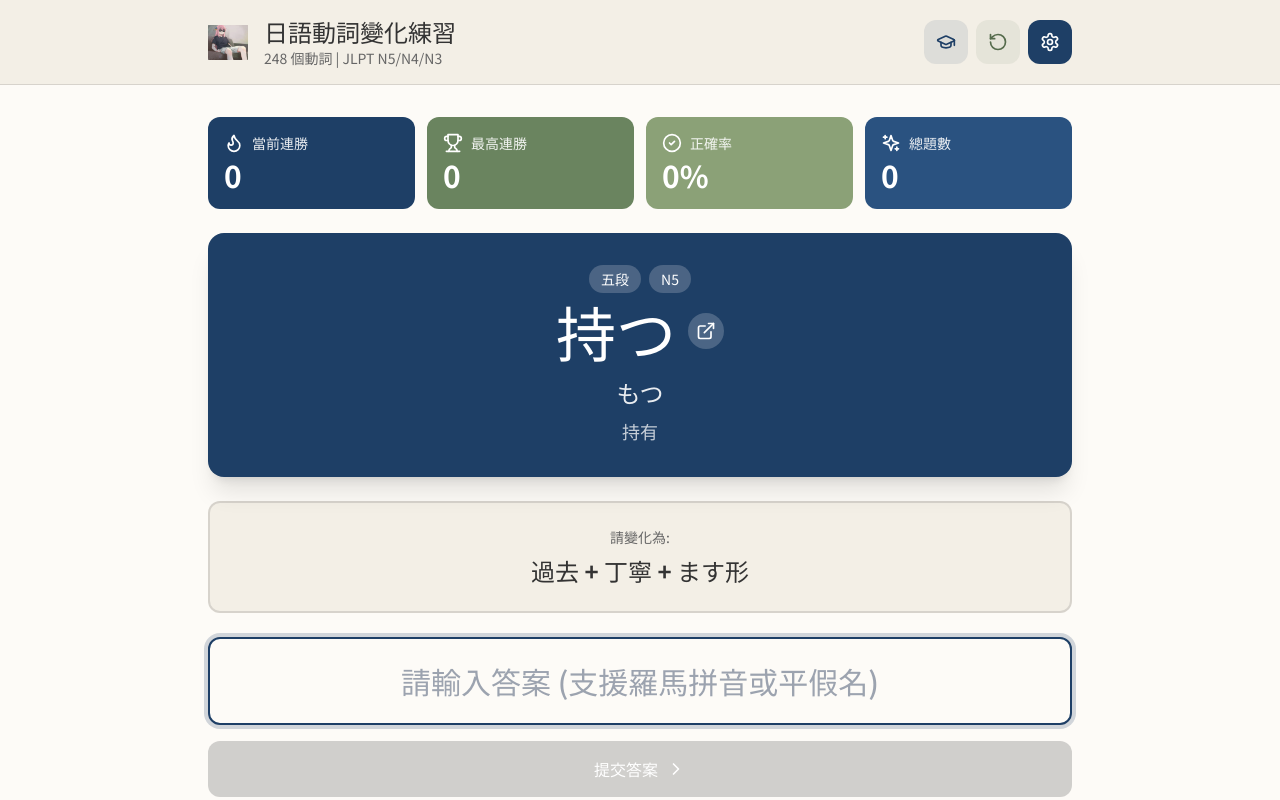
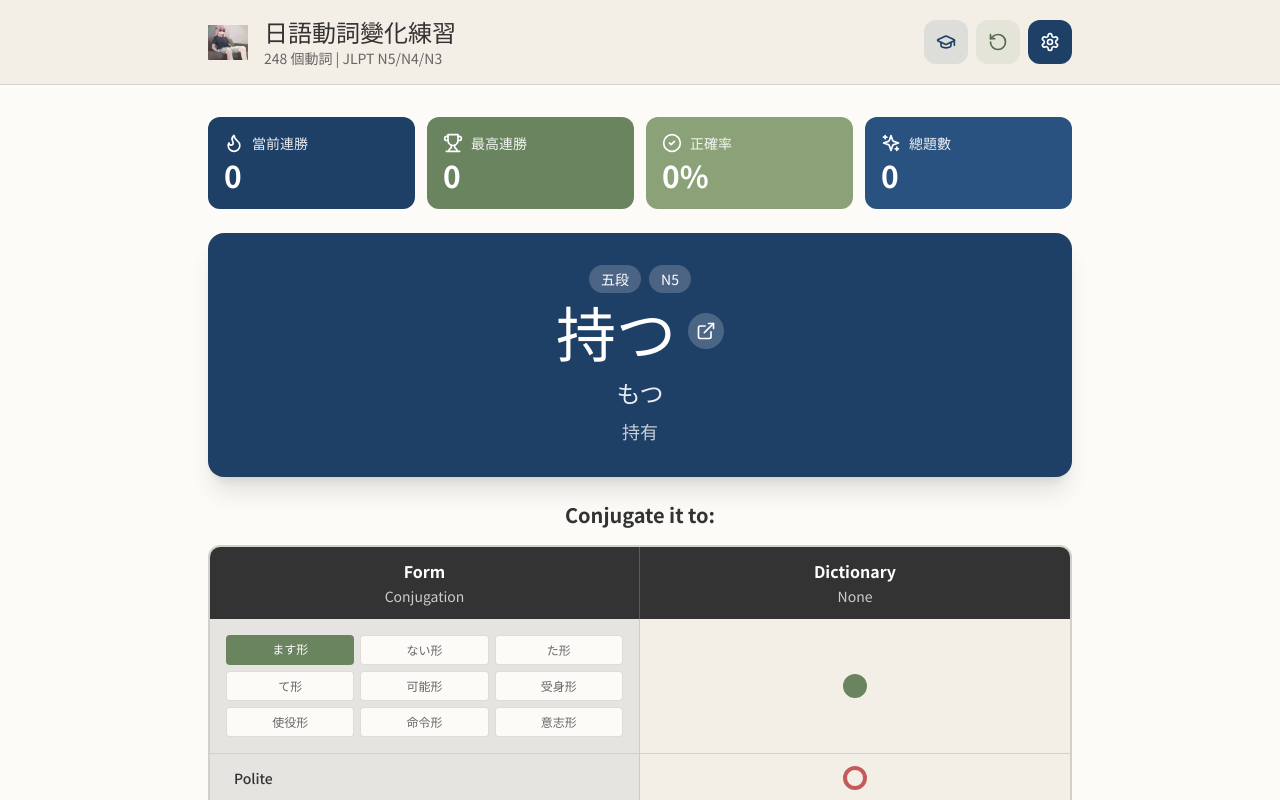
Before and after one commit to HeyLoon/jp-verb-practice, a React (Vite) app: page / in a window 1280 px wide. Shown: the top 800 px of the page. Built offline with nearby package versions, Linux system fonts and the light colour scheme.

Commit message:
made question better

```diff
--- a/src/App.jsx
+++ b/src/App.jsx
@@ -651,6 +651,116 @@ function StatsBar({ currentStreak, maxStreak, totalCorrect, totalAttempts }) {
   );
 }
 
+// === 元件: 題目表格顯示器 (僅用於顯示題目要求) ===
+function QuestionTable({ question }) {
+  // 計算哪些選項應該被標記為綠色（被選中的狀態）
+  const isFormSelected = (form) => {
+    return question.form === form;
+  };
+
+  const isModifierSelected = (modifier) => {
+    return question.modifiers && question.modifiers[modifier];
+  };
+
+  // 所有可用的基本形式
+  const allForms = [
+    CONJUGATION_FORMS.POLITE,
+    CONJUGATION_FORMS.NEGATIVE,
+    CONJUGATION_FORMS.PAST,
+    CONJUGATION_FORMS.TE_FORM,
+    CONJUGATION_FORMS.POTENTIAL,
+    CONJUGATION_FORMS.PASSIVE,
+    CONJUGATION_FORMS.CAUSATIVE,
+    CONJUGATION_FORMS.IMPERATIVE,
+    CONJUGATION_FORMS.VOLITIONAL,
+  ];
+
+  // 修飾詞選項
+  const modifiers = [
+    { key: 'polite', label: 'Polite' },
+    { key: 'negative', label: 'Negative' },
+    { key: 'past', label: 'Past' },
+  ];
+
+  return (
+    <div className="space-y-4">
+      {/* 提示文字 */}
+      <div className="text-center">
+        <div className="text-xl font-bold text-sumi">Conjugate it to:</div>
+      </div>
+
+      {/* 表格 */}
+      <div className="bg-sumi-light/10 rounded-xl overflow-hidden border-2 border-sumi-light/20">
+        {/* 表頭 */}
+        <div className="grid grid-cols-2 bg-sumi text-white">
+          <div className="px-6 py-3 text-center font-semibold border-r border-white/20">
+            Form<br/><span className="text-sm font-normal opacity-75">Conjugation</span>
+          </div>
+          <div className="px-6 py-3 text-center font-semibold">
+            Dictionary<br/><span className="text-sm font-normal opacity-75">None</span>
+          </div>
+        </div>
+
+        {/* 表格內容 */}
+        <div>
+          {/* Form 行 - 基本變化形式 */}
+          <div className="grid grid-cols-2 border-b border-sumi-light/20">
+            <div className="px-4 py-4 bg-sumi-light/5 border-r border-sumi-light/20">
+              <div className="grid grid-cols-3 gap-1.5">
+                {allForms.map(form => {
+                  const selected = isFormSelected(form);
+                  return (
+                    <div
+                      key={form}
+                      className={`px-2 py-1.5 rounded text-xs font-medium text-center ${
+                        selected
+                          ? 'bg-matcha text-white'
+                          : 'bg-washi border border-sumi-light/20 text-sumi-light'
+                      }`}
+                    >
+                      {FORM_NAMES[form]}
+                    </div>
+                  );
+                })}
+              </div>
+            </div>
+            <div className="px-6 py-4 flex items-center justify-center bg-washi-dark">
+              <div
+                className={`w-6 h-6 rounded-full border-4 ${
+                  allForms.some(f => isFormSelected(f))
+                    ? 'bg-matcha border-matcha'
+                    : 'border-akane bg-transparent'
+                }`}
+              />
+            </div>
+          </div>
+
+          {/* Dictionary (Modifiers) 行 */}
+          {modifiers.map(modifier => {
+            const selected = isModifierSelected(modifier.key);
+            return (
+              <div key={modifier.key} className="grid grid-cols-2 border-b last:border-b-0 border-sumi-light/20">
+                <div className="px-6 py-3 bg-sumi-light/5 border-r border-sumi-light/20 flex items-center">
+                  <span className="text-sumi font-medium text-sm">{modifier.label}</span>
+                </div>
+                <div className="px-6 py-3 flex items-center justify-center bg-washi-dark">
+                  <div
+                    className={`w-6 h-6 rounded-full border-4 ${
+                      selected
+                        ? 'bg-matcha border-matcha'
+                        : 'border-akane bg-transparent'
+                    }`}
+                  />
+                </div>
+              </div>
+            );
+          })}
+        </div>
+      </div>
+    </div>
+  );
+}
+
 // === 元件: 模式 A - 執行變化 ===
 function PerformMode({ question, onSubmit, onNext, feedback, userAnswer, voiceAvailable }) {
   const [inputValue, setInputValue] = useState('');
@@ -757,15 +867,8 @@ function PerformMode({ question, onSubmit, onNext, feedback, userAnswer, voiceAv
         </div>
       </div>
 
-      {/* 問題說明 */}
-      <div className="bg-washi-dark rounded-xl p-6 border-2 border-sumi-light/20">
-        <div className="text-center">
-          <div className="text-sm text-sumi-light mb-2">請變化為:</div>
-          <div className="text-2xl font-bold text-sumi">
-            {getQuestionDescription(question.form, question.modifiers)}
-          </div>
-        </div>
-      </div>
+      {/* 問題表格 */}
+      <QuestionTable question={question} />
 
       {/* 輸入區域 */}
       <form onSubmit={handleSubmit} className="space-y-4">
@@ -868,6 +971,123 @@ function PerformMode({ question, onSubmit, onNext, feedback, userAnswer, voiceAv
   );
 }
 
+// === 元件: 互動式選擇表格 (用於 RecognizeMode) ===
+function InteractiveQuestionTable({ selectedTags, onTagToggle, disabled }) {
+  // 所有可用的基本形式
+  const allForms = [
+    CONJUGATION_FORMS.POLITE,
+    CONJUGATION_FORMS.NEGATIVE,
+    CONJUGATION_FORMS.PAST,
+    CONJUGATION_FORMS.TE_FORM,
+    CONJUGATION_FORMS.POTENTIAL,
+    CONJUGATION_FORMS.PASSIVE,
+    CONJUGATION_FORMS.CAUSATIVE,
+    CONJUGATION_FORMS.IMPERATIVE,
+    CONJUGATION_FORMS.VOLITIONAL,
+  ];
+
+  // 修飾詞選項
+  const modifiers = [
+    { key: 'polite', label: 'Polite' },
+    { key: 'negative', label: 'Negative' },
+    { key: 'past', label: 'Past' },
+  ];
+
+  // 判斷某個修飾詞是否應該被禁用
+  const isModifierDisabled = (modifierKey) => {
+    if (modifierKey === 'negative') return selectedTags.form === CONJUGATION_FORMS.NEGATIVE;
+    if (modifierKey === 'polite') return selectedTags.form === CONJUGATION_FORMS.POLITE;
+    if (modifierKey === 'past') return selectedTags.form === CONJUGATION_FORMS.PAST;
+    return false;
+  };
+
+  return (
+    <div className="space-y-4">
+      {/* 提示文字 */}
+      <div className="text-center">
+        <div className="text-xl font-bold text-sumi">Conjugate it to:</div>
+      </div>
+
+      {/* 表格 */}
+      <div className="bg-sumi-light/10 rounded-xl overflow-hidden border-2 border-sumi-light/20">
+        {/* 表頭 */}
+        <div className="grid grid-cols-2 bg-sumi text-white">
+          <div className="px-6 py-3 text-center font-semibold border-r border-white/20">
+            Form<br/><span className="text-sm font-normal opacity-75">Conjugation</span>
+          </div>
+          <div className="px-6 py-3 text-center font-semibold">
+            Dictionary<br/><span className="text-sm font-normal opacity-75">None</span>
+          </div>
+        </div>
+
+        {/* 表格內容 */}
+        <div>
+          {/* Form 行 - 基本變化形式 */}
+          <div className="grid grid-cols-2 border-b border-sumi-light/20">
+            <div className="px-4 py-4 bg-sumi-light/5 border-r border-sumi-light/20">
+              <div className="grid grid-cols-3 gap-1.5">
+                {allForms.map(form => {
+                  const selected = selectedTags.form === form;
+                  return (
+                    <button
+                      key={form}
+                      onClick={() => !disabled && onTagToggle('form', form)}
+                      disabled={disabled}
+                      className={`px-2 py-1.5 rounded text-xs font-medium text-center transition-all ${
+                        selected
+                          ? 'bg-matcha text-white'
+                          : 'bg-washi border border-sumi-light/20 text-sumi hover:border-matcha'
+                      } ${disabled ? 'cursor-not-allowed opacity-60' : 'cursor-pointer'}`}
+                    >
+                      {FORM_NAMES[form]}
+                    </button>
+                  );
+                })}
+              </div>
+            </div>
+            <div className="px-6 py-4 flex items-center justify-center bg-washi-dark">
+              <div
+                className={`w-6 h-6 rounded-full border-4 ${
+                  selectedTags.form
+                    ? 'bg-matcha border-matcha'
+                    : 'border-akane bg-transparent'
+                }`}
+              />
+            </div>
+          </div>
+
+          {/* Dictionary (Modifiers) 行 */}
+          {modifiers.map(modifier => {
+            const selected = selectedTags[modifier.key];
+            const modDisabled = isModifierDisabled(modifier.key);
+            return (
+              <div key={modifier.key} className="grid grid-cols-2 border-b last:border-b-0 border-sumi-light/20">
+                <div className="px-6 py-3 bg-sumi-light/5 border-r border-sumi-light/20 flex items-center">
+                  <span className="text-sumi font-medium text-sm">{modifier.label}</span>
+                </div>
+                <div className="px-6 py-3 flex items-center justify-center bg-washi-dark">
+                  <button
+                    onClick={() => !disabled && !modDisabled && onTagToggle('modifier', modifier.key)}
+                    disabled={disabled || modDisabled}
+                    className={`w-6 h-6 rounded-full border-4 transition-all ${
+                      modDisabled
+                        ? 'border-sumi-light/20 bg-sumi-light/10 cursor-not-allowed'
+                        : selected
+                          ? 'bg-matcha border-matcha cursor-pointer'
+                          : 'border-akane bg-transparent cursor-pointer hover:border-akane-dark'
+                    } ${disabled && !modDisabled ? 'cursor-not-allowed opacity-60' : ''}`}
+                    title={modDisabled ? `${FORM_NAMES[selectedTags.form]}已包含${modifier.label}` : ''}
+                  />
+                </div>
+              </div>
+            );
+          })}
+        </div>
+      </div>
+    </div>
+  );
+}
+
 // === 元件: 模式 B - 識別變化 ===
 function RecognizeMode({ question, onSubmit, onNext, feedback, voiceAvailable }) {
   const [selectedTags, setSelectedTags] = useState({
@@ -909,8 +1129,6 @@ function RecognizeMode({ question, onSubmit, onNext, feedback, voiceAvailable })
     return () => window.removeEventListener('keydown', handleKeyPress);
   }, [feedback, onNext]);
 
-  const allForms = Object.values(CONJUGATION_FORMS);
-
   const handleSubmit = () => {
     onSubmit(selectedTags);
   };
@@ -919,13 +1137,21 @@ function RecognizeMode({ question, onSubmit, onNext, feedback, voiceAvailable })
     window.open(`https://jisho.org/search/${question.verb.dictionary}`, '_blank');
   };
 
-  // 判斷修飾詞是否應該被禁用
-  // ない形 = NEGATIVE form，所以「否定」修飾詞應該被禁用
-  // ます形 = POLITE form，所以「丁寧」修飾詞應該被禁用
-  // た形 = PAST form，所以「過去」修飾詞應該被禁用
-  const isNegativeDisabled = selectedTags.form === CONJUGATION_FORMS.NEGATIVE;
-  const isPoliteDisabled = selectedTags.form === CONJUGATION_FORMS.POLITE;
-  const isPastDisabled = selectedTags.form === CONJUGATION_FORMS.PAST;
+  const handleTagToggle = (type, value) => {
+    if (type === 'form') {
+      const newTags = { ...selectedTags, form: value };
+      // 當選擇特定形式時，自動清除對應的修飾詞
+      if (value === CONJUGATION_FORMS.NEGATIVE) newTags.negative = false;
+      if (value === CONJUGATION_FORMS.POLITE) newTags.polite = false;
+      if (value === CONJUGATION_FORMS.PAST) newTags.past = false;
+      setSelectedTags(newTags);
+    } else if (type === 'modifier') {
+      setSelectedTags(prev => ({
+        ...prev,
+        [value]: !prev[value]
+      }));
+    }
+  };
 
   return (
     <motion.div
@@ -972,90 +1198,12 @@ function RecognizeMode({ question, onSubmit, onNext, feedback, voiceAvailable })
         </div>
       </div>
 
-      {/* 選擇變化形式 */}
-      <div className="bg-washi-dark rounded-xl p-6 border-2 border-sumi-light/20">
-        <div className="text-sm font-semibold text-sumi mb-3">選擇變化形式:</div>
-        <div className="grid grid-cols-2 sm:grid-cols-3 gap-2">
-          {allForms.map(form => (
-            <button
-              key={form}
-              onClick={() => {
-                const newTags = { ...selectedTags, form };
-                // 當選擇ない形時，自動清除否定修飾詞
-                if (form === CONJUGATION_FORMS.NEGATIVE) {
-                  newTags.negative = false;
-                }
-                // 當選擇ます形時，自動清除丁寧修飾詞
-                if (form === CONJUGATION_FORMS.POLITE) {
-                  newTags.polite = false;
-                }
-                // 當選擇た形時，自動清除過去修飾詞
-                if (form === CONJUGATION_FORMS.PAST) {
-                  newTags.past = false;
-                }
-                setSelectedTags(newTags);
-              }}
-              disabled={feedback !== null}
-              className={`p-3 rounded-lg border-2 transition-all font-medium ${
-                selectedTags.form === form
-                  ? 'border-aizome bg-aizome/10 text-aizome'
-                  : 'border-sumi-light/20 hover:border-sumi-light/40 text-sumi'
-              } ${feedback !== null && 'cursor-not-allowed opacity-60'}`}
-            >
-              {FORM_NAMES[form]}
-            </button>
-          ))}
-        </div>
-      </div>
-
-      {/* 選擇修飾詞 */}
-      <div className="bg-washi-dark rounded-xl p-6 border-2 border-sumi-light/20">
-        <div className="text-sm font-semibold text-sumi mb-3">選擇修飾詞 (可多選):</div>
-        <div className="flex flex-wrap gap-2">
-          <button
-            onClick={() => !isPoliteDisabled && setSelectedTags({ ...selectedTags, polite: !selectedTags.polite })}
-            disabled={feedback !== null || isPoliteDisabled}
-            className={`px-4 py-2 rounded-lg border-2 transition-all font-medium ${
-              isPoliteDisabled
-                ? 'border-sumi-light/10 bg-sumi-light/5 text-sumi-light/40 cursor-not-allowed'
-                : selectedTags.polite
-                ? 'border-aizome bg-aizome/10 text-aizome'
-                : 'border-sumi-light/20 hover:border-sumi-light/40 text-sumi'
-            } ${feedback !== null && !isPoliteDisabled && 'cursor-not-allowed opacity-60'}`}
-            title={isPoliteDisabled ? 'ます形已包含丁寧' : ''}
-          >
-            丁寧
-          </button>
-          <button
-            onClick={() => !isNegativeDisabled && setSelectedTags({ ...selectedTags, negative: !selectedTags.negative })}
-            disabled={feedback !== null || isNegativeDisabled}
-            className={`px-4 py-2 rounded-lg border-2 transition-all font-medium ${
-              isNegativeDisabled
-                ? 'border-sumi-light/10 bg-sumi-light/5 text-sumi-light/40 cursor-not-allowed'
-                : selectedTags.negative
-                ? 'border-akane bg-akane/10 text-akane'
-                : 'border-sumi-light/20 hover:border-sumi-light/40 text-sumi'
-            } ${feedback !== null && !isNegativeDisabled && 'cursor-not-allowed opacity-60'}`}
-            title={isNegativeDisabled ? 'ない形已包含否定' : ''}
-          >
-            否定
-          </button>
-          <button
-            onClick={() => !isPastDisabled && setSelectedTags({ ...selectedTags, past: !selectedTags.past })}
-            disabled={feedback !== null || isPastDisabled}
-            className={`px-4 py-2 rounded-lg border-2 transition-all font-medium ${
-              isPastDisabled
-                ? 'border-sumi-light/10 bg-sumi-light/5 text-sumi-light/40 cursor-not-allowed'
-                : selectedTags.past
-                ? 'border-matcha bg-matcha/10 text-matcha-dark'
-                : 'border-sumi-light/20 hover:border-sumi-light/40 text-sumi'
-            } ${feedback !== null && !isPastDisabled && 'cursor-not-allowed opacity-60'}`}
-            title={isPastDisabled ? 'た形已包含過去' : ''}
-          >
-            過去
-          </button>
-        </div>
-      </div>
+      {/* 互動式選擇表格 */}
+      <InteractiveQuestionTable
+        selectedTags={selectedTags}
+        onTagToggle={handleTagToggle}
+        disabled={feedback !== null}
+      />
 
       {/* 提交按鈕 */}
       {feedback === null ? (
```
